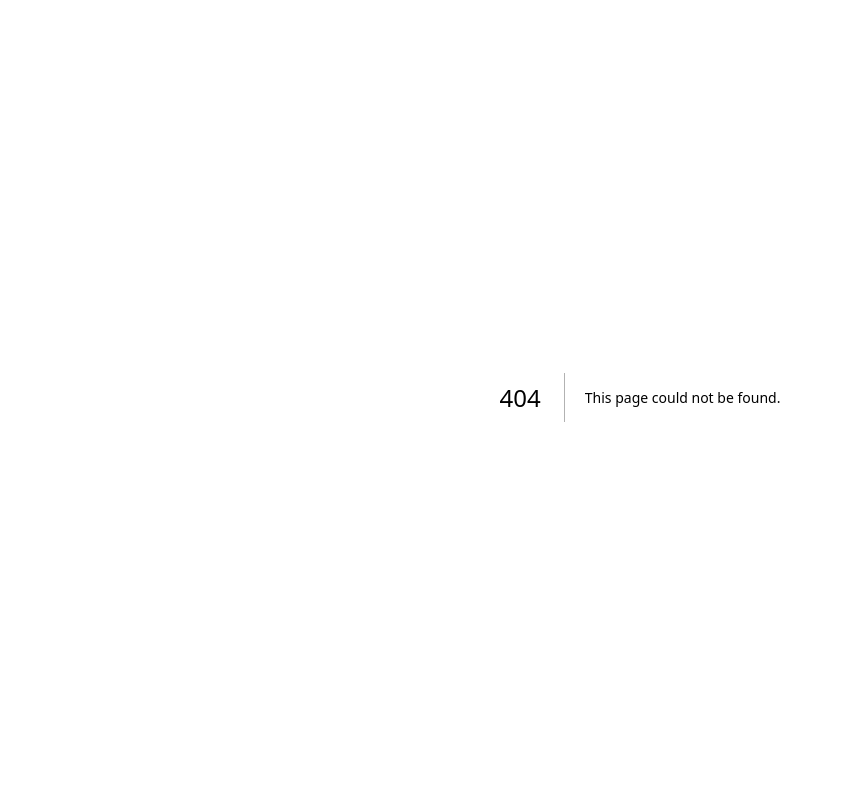
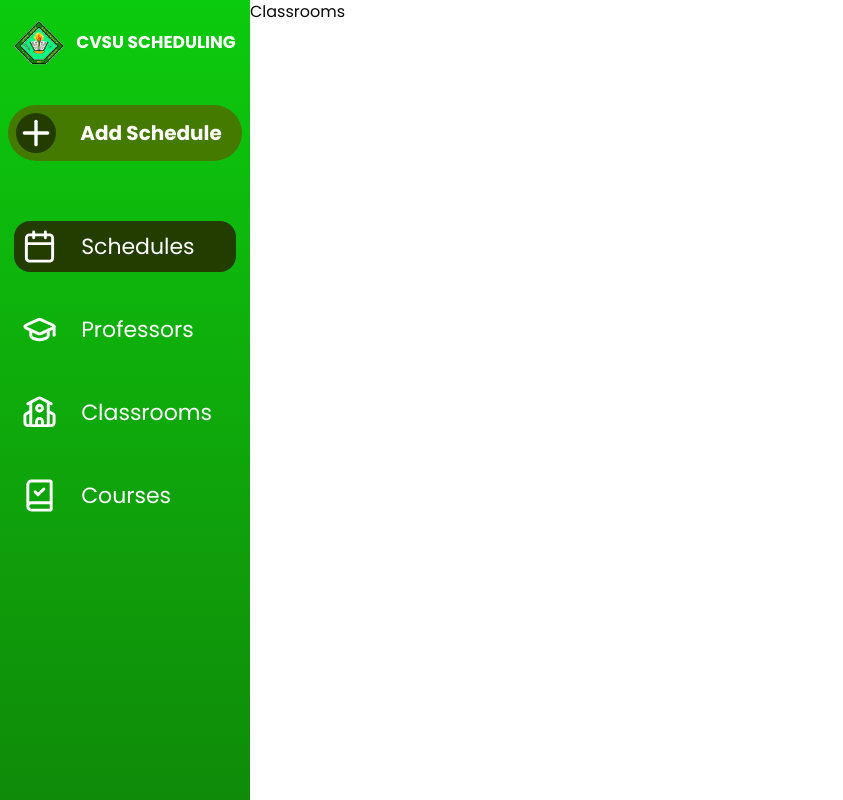
Before and after one commit to Uriah08/Scheduling-App, a Next.js app: page /classrooms in a window 1280 px wide. Before the commit this address had no page. Shown: the whole page, without its empty margins (0-843 px from the left). Built offline with nearby package versions, Linux system fonts and the light colour scheme.

Commit message:
Ginawa ko tong sidebar boss

```diff
--- /dev/null
+++ b/src/app/(tabs)/classrooms/page.tsx
@@ -0,0 +1,9 @@
+import React from 'react'
+
+const Classrooms = () => {
+  return (
+    <div>Classrooms</div>
+  )
+}
+
+export default Classrooms
--- /dev/null
+++ b/src/app/(tabs)/courses/page.tsx
@@ -0,0 +1,9 @@
+import React from 'react'
+
+const Courses = () => {
+  return (
+    <div>Courses</div>
+  )
+}
+
+export default Courses
--- a/src/app/(tabs)/layout.tsx
+++ b/src/app/(tabs)/layout.tsx
@@ -1,27 +1,66 @@
-import { BookCopy } from 'lucide-react';
+'use client';
+
+import { BookCheck, BookCopy, Calendar, GraduationCap, Plus, School } from 'lucide-react';
 import React from 'react'
 import Image from 'next/image';
 import Link from 'next/link';
+import { useState } from 'react';
 
 type Props = {
     children: React.ReactNode;
 }
+
+const sidebarItems = [
+  { name: 'Schedules', icon: Calendar, href: '/home' },
+  { name: 'Professors', icon: GraduationCap, href: '/professors' },
+  { name: 'Classrooms', icon: School, href: '/classrooms' },
+  { name: 'Courses', icon: BookCheck, href: '/courses' },
+]
 const TabLayout = ({ children }: Props ) => {
+  const [activeTab, setActiveTab] = useState('Schedules');
   return (
     <div className='flex'>
-        <div className='flex flex-col w-[300px] bg-[#0b6602] h-[100vh] items-center'>
-                <div className='flex gap-3 items-center mt-5'>
-                  <Image src={'/cvsu-logo.png'} width={50} height={50} alt='logo'/>
-                  <h1 className='text-white text-xl font-bold'>CVSU Scheduling</h1>
+        <div className='flex flex-col min-w-[250px] bg-linear-to-t from-[#0f8b09] to-[#0bcb0d] h-[100vh] items-center'>
+                <Link href={'/'} className='flex items-center mt-5 gap-3'>
+                  <Image src={'/cvsu-logo.png'} alt='logo' width={50} height={50} className='rounded-full' />
+                  <h1 className='text-white text-[17px] font-bold'>CVSU SCHEDULING</h1>
+                </Link>
+                <div className='flex flex-row  items-center gap-3 mt-10 bg-[#457a00] py-2 px-2 rounded-full cursor-pointer hover:bg-[#188010] transition-all duration-300'>
+                  <Plus className='text-white bg-[#233d00] w-[40px] h-[40px] rounded-full' size={30}  />
+                  <h1 className='text-white text-[20px] font-bold px-3'>Add Schedule</h1>
                 </div>
-                <Link href={'/home'} className='mt-5 w-full border-y py-2 flex items-center gap-5 justify-center cursor-pointer hover:bg-[#0b7804] transition-all duration-200'>
-                  <BookCopy className='text-white'/>
-                  <h1 className='text-white'>Schedules</h1>
-                </Link>
-                <Link href={'/input'} className='w-full border-b py-2 flex items-center gap-5 justify-center cursor-pointer hover:bg-[#0b7804] transition-all duration-200'>
-                  <BookCopy className='text-white'/>
-                  <h1 className='text-white'>Inputs</h1>
-                </Link>
+
+                <div className='flex flex-col gap-3 mt-10 '>
+                  {sidebarItems.map((item, index) => (
+                    <div onClick={() => setActiveTab(item.name)} key={index}
+                    className={`flex flex-row gap-2 mt-5 items-center py-2 px-2 rounded-2xl hover:bg-[#233d00] transition-all duration-300 cursor-pointer ${activeTab === item.name ? 'bg-[#233d00]' : ''}`}>
+                    <item.icon className='text-white' size={35} />
+                    <Link href={item.href} className='text-white text-[22px] px-4'>{item.name}</Link>
+                  </div>
+                  ))}
+                  {/* <div className='flex flex-row gap-2 mt-5 items-center justify-center py-2 px-2 rounded-2xl hover:bg-[#233d00] transition-all duration-300 cursor-pointer'>
+                    <Calendar className='text-white' size={35} />
+                    <Link href={'/home'} className='text-white text-[22px] px-6'>SCHEDULES</Link>
+                  </div>
+
+                   <div className='flex flex-row gap-2 mt-5 items-center justify-center py-2 px-2 rounded-2xl hover:bg-[#233d00] transition-all duration-300 cursor-pointer'>
+                    <Calendar className='text-white' size={35} />
+                    <Link href={'/home'} className='text-white text-[22px] px-4'>PROFESSORS</Link>
+                  </div>
+
+                   <div className='flex flex-row gap-2 mt-5 items-center justify-center py-2 px-2 rounded-2xl hover:bg-[#233d00] transition-all duration-300 cursor-pointer'>
+                    <Calendar className='text-white' size={35} />
+                    <Link href={'/home'} className='text-white text-[22px] px-2'>CLASSROOMS</Link>
+                  </div>
+
+                   <div className='flex flex-row gap-2 mt-5 items-center justify-center py-2 px-2 rounded-2xl hover:bg-[#233d00] transition-all duration-300 cursor-pointer'>
+                    <Calendar className='text-white' size={35} />
+                    <Link href={'/home'} className='text-white text-[22px] px-9'>COURSES</Link>
+                  </div> */}
+
+
+                </div>
+
               </div>
         {children}
     </div>
--- /dev/null
+++ b/src/app/(tabs)/professors/page.tsx
@@ -0,0 +1,9 @@
+import React from 'react'
+
+const Professors = () => {
+  return (
+    <div>page</div>
+  )
+}
+
+export default Professors
--- a/src/app/page.tsx
+++ b/src/app/page.tsx
@@ -1,15 +1,19 @@
-import { ArrowRight } from "lucide-react";
+  import { ArrowRight } from "lucide-react";
 import Image from "next/image";
 import Link from "next/link";
+import { ChevronRight } from "lucide-react";
 
 export default function Home() {
   return (
-    <div className="h-[100vh] w-full flex justify-center">
-      <div className="max-w-[1000px] h-full w-full flex flex-col items-center mt-10">
-        <Image src={'/cvsu-logo.jpg'} width={100} height={100} alt="cvsu-logo"/>
-        <h1 className="text-center mt-10 text-5xl font-extrabold h-[200px]">Scheduling <span className="text-[#0b7804]">App</span></h1>
-        <Link href={'/home'} className="flex gap-3 bg-[#0b7804] text-white px-5 py-3 rounded-full font-semibold mt-20 cursor-pointer hover:bg-[#264d29] transition-all duration-200">Get Started <ArrowRight/></Link>
+    <div className="flex relative justify-center w-full h-screen">
+      <Image src={"/cvsu-bg.png"} alt="CVSU bg" width={1920} height={1080} className="absolute inset-0 object-cover w-full h-full -z-10" />
+      <div className="flex flex-col items-center text-center text-white z-10 px-20 py-10">
+          <Image src={"/cvsu-logo.png"} alt="CVSU Logo" width={200} height={200} className="mx-auto mb-5" />
+          <h1 className="text-7xl text-green-900 font-extrabold">SCHEDULING <span className="text-white">APP</span></h1>
+
+          <Link href={"/home"} className="bg-green-800 p-5 rounded-full mt-20 flex gap-2 hover:bg-green-950">Get Started <ChevronRight/></Link>
       </div>
+
     </div>
   );
 }
```
Also changed, not shown: public/cvsu-bg.png (added).
